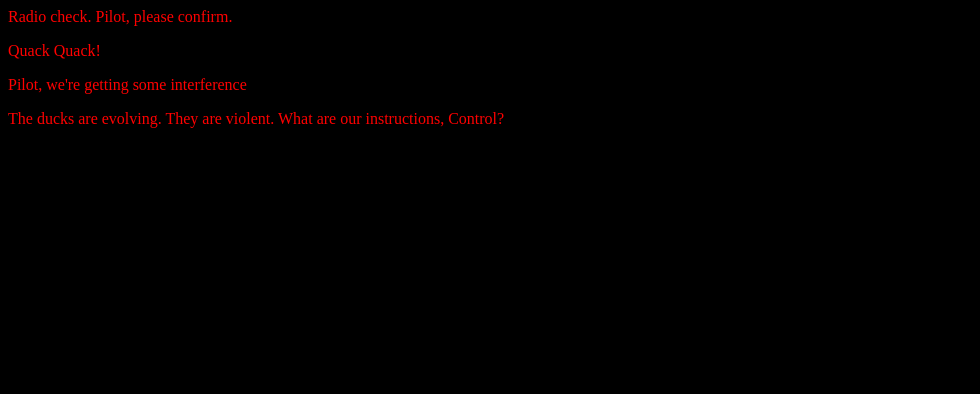
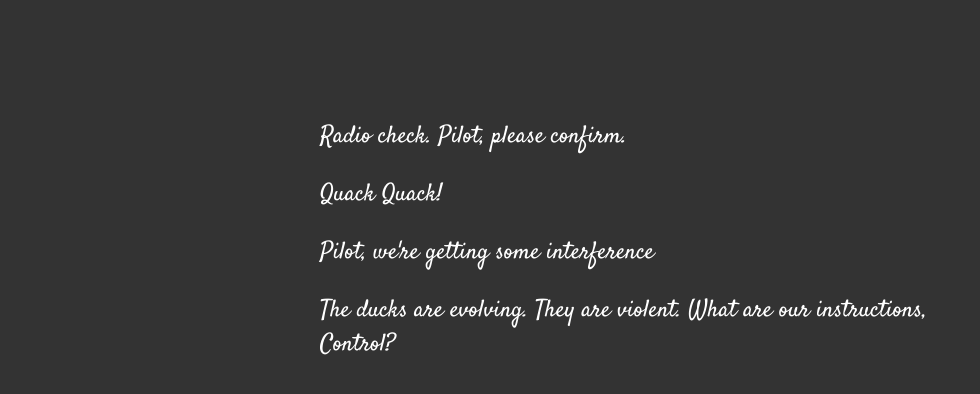
Before and after one commit to Kentong710/communication-log, a plain HTML site: page index.html in a window 1280 px wide. Shown: the whole page, without its empty margins (0-980 px from the left). Drawn offline with Linux system fonts and the light colour scheme.

Commit message:
font style edited

```diff
--- a/index.html
+++ b/index.html
@@ -1,6 +1,7 @@
 <html>
       <head>
             <link rel="stylesheet" type="text/css" href="style.css">
+            <link href="https://fonts.googleapis.com/css?family=Satisfy" rel="stylesheet">
          </head>
 <body>
    <p>Radio check. Pilot, please confirm.</p>
--- a/style.css
+++ b/style.css
@@ -1,4 +1,9 @@
 body {
-    color: red;
-    background-color: black;
+
+    color: white;
+    background-color: #333;
+    font-size: 150%;
+    font-family: 'Satisfy', cursive;
+    margin: 5em 25%;
+
  }
```
